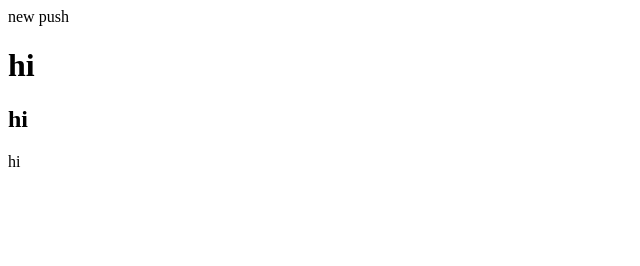
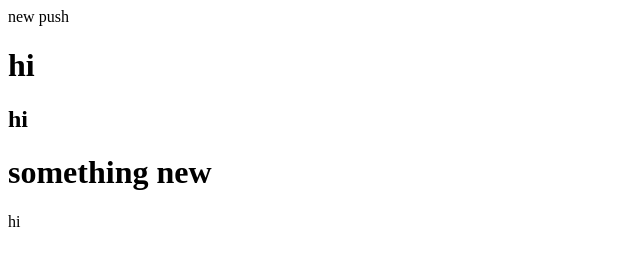
Before and after one commit to jagrit15/demo, a plain HTML site: page index.html in a window 1280 px wide. Shown: the whole page, without its empty margins (0-640 px from the left). Drawn offline with Linux system fonts and the light colour scheme.

Commit message:
Update index.html

```diff
--- a/index.html
+++ b/index.html
@@ -2,6 +2,7 @@
     <p>new push</p>
     <h1>hi<h1>
     <h2>hi</h2>
+        <h1>something new</h1>
 
 <p>hi</p>
 </html>
```
